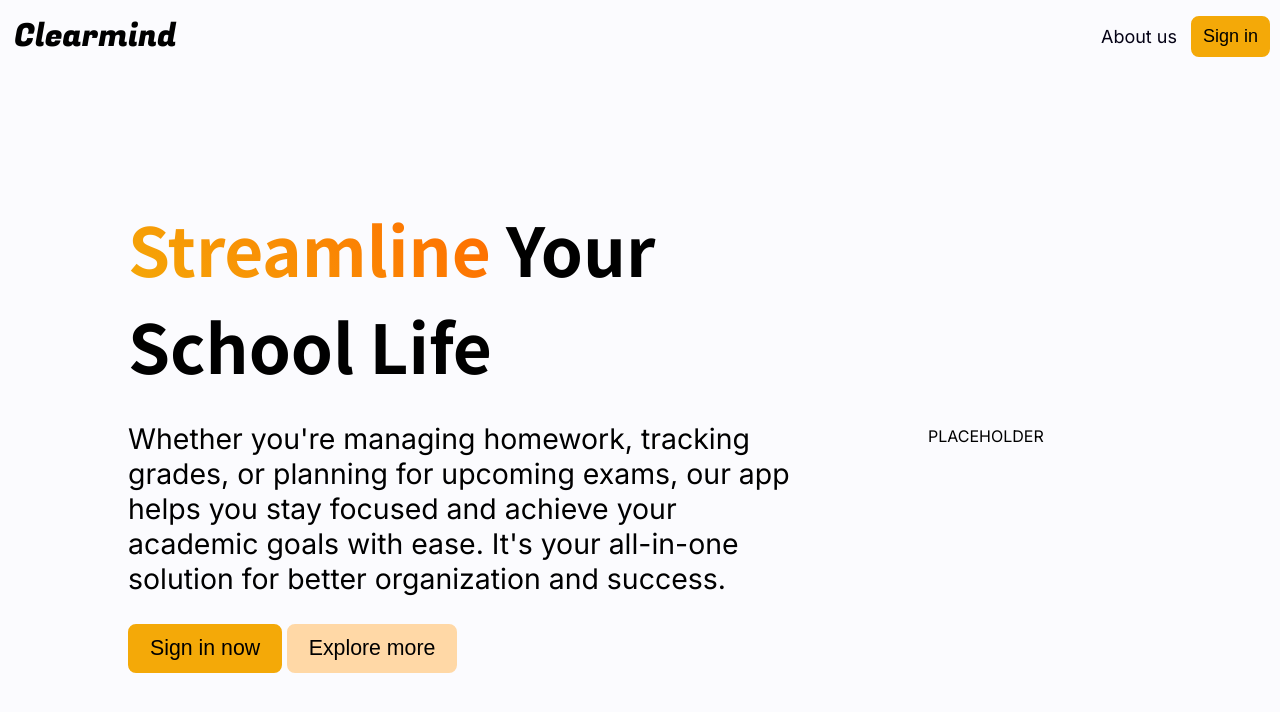
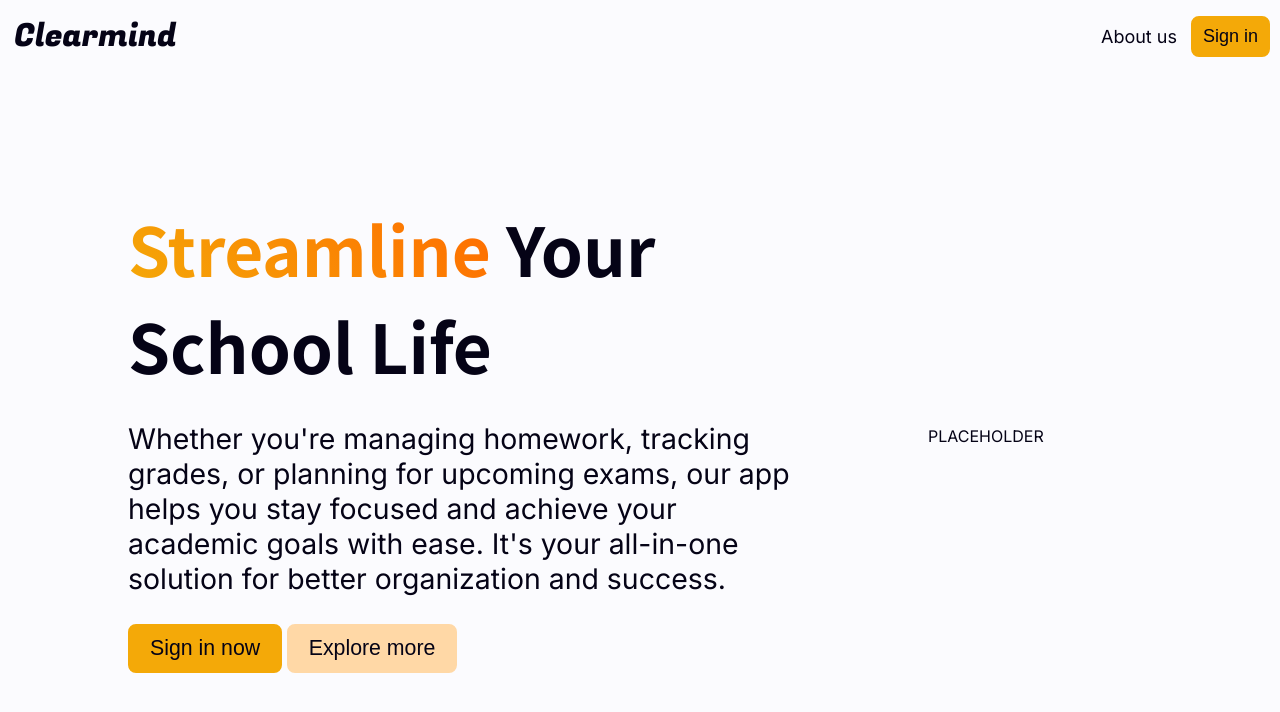
Before and after one commit to Mykola-Zhmurko/Clear-Mind, a plain HTML site: page index.html in a window 1280 px wide. Drawn offline with Linux system fonts and the light colour scheme.

Commit message:
Small fixes

```diff
--- a/global.css
+++ b/global.css
@@ -6,6 +6,7 @@ body {
   margin-top: 48px;
   max-width: 100vw;
   overflow-x: hidden;
+  color: var(--textLight);
 }
 
 h1, h2, h3, h4, h5 {
@@ -65,6 +66,7 @@ button {
   background-color: var(--secondary);
   border: 2px solid var(--secondary);
   cursor: pointer;
+  color: var(--textLight);
 }
 
 .mainButton {
--- a/index.html
+++ b/index.html
@@ -9,6 +9,7 @@
     <meta charset="UTF-8">
     <meta name="viewport" content="width=device-width, initial-scale=1.0">
     <title>Clearmind</title>
+    <link rel="icon" type="image/x-icon" href="assets/favicon.png">
     <link rel="stylesheet" href="global.css">
     <link rel="stylesheet" href="header.css">
     <link rel="stylesheet" href="onboarding.css">
```
